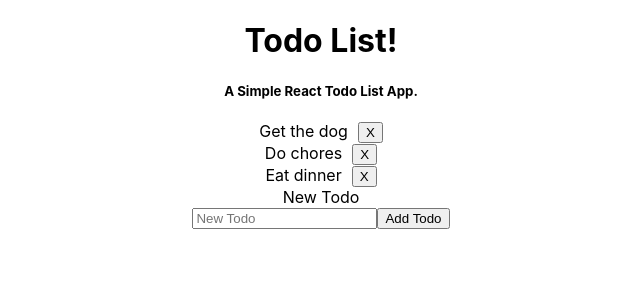
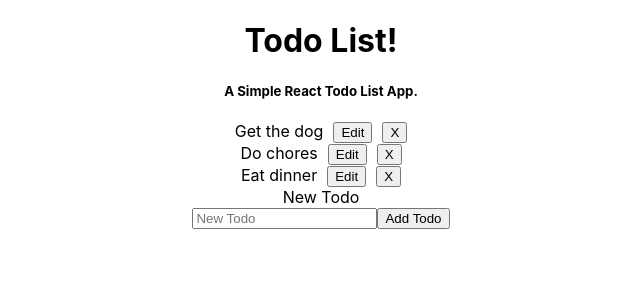
Before and after one commit to JohnObla/react-19-todo-app, a React (Create React App) app: page / in a window 1280 px wide. Shown: the top 300 px of the page, without its empty margins (319-959 px from the left). Built offline with nearby package versions, Linux system fonts and the light colour scheme.

Commit message:
Added half of logic for edit

```diff
--- a/src/Todo/Todo.css
+++ b/src/Todo/Todo.css
@@ -1,7 +1,7 @@
-.Todo-close {
+.Todo-button {
   margin-left: 10px;
 }
 
-.Todo-close:hover {
+.Todo-button:hover {
   cursor: pointer;
 }
--- a/src/Todo/Todo.js
+++ b/src/Todo/Todo.js
@@ -4,14 +4,19 @@ import './Todo.css';
 class Todo extends Component {
   handleDestroy = evt => this.props.destroyTodo(this.props.id);
 
+  handleEdit = evt => this.props.editTodo(this.props.id);
+
   render() {
     return (
       <div>
         {this.props.task}
+        <button onClick={this.handleEdit} type="button" className="Todo-button">
+          Edit
+        </button>
         <button
           onClick={this.handleDestroy}
           type="button"
-          className="Todo-close"
+          className="Todo-button"
         >
           X
         </button>
--- a/src/TodoList/TodoList.js
+++ b/src/TodoList/TodoList.js
@@ -6,17 +6,25 @@ import NewTodoForm from '../NewTodoForm/NewTodoForm';
 class TodoList extends Component {
   state = {
     todos: [
-      { task: 'Get the dog', id: uuidv4() },
-      { task: 'Do chores', id: uuidv4() },
-      { task: 'Eat dinner', id: uuidv4() },
+      { task: 'Get the dog', id: uuidv4(), isEditing: false },
+      { task: 'Do chores', id: uuidv4(), isEditing: false },
+      { task: 'Eat dinner', id: uuidv4(), isEditing: false },
     ],
   };
 
   addTodo = task => {
     const updatedTodos = [...this.state.todos];
-    updatedTodos.push({ task, id: uuidv4() });
+    updatedTodos.push({ task, id: uuidv4(), isEditing: false });
     this.setState({ todos: updatedTodos });
   };
+
+  editTodo = id =>
+    this.setState(state => ({
+      todos: state.todos.map(todo => {
+        todo.isEditing = todo.id === id;
+        return todo;
+      }),
+    }));
 
   destroyTodo = id =>
     this.setState(state => ({
@@ -30,6 +38,7 @@ class TodoList extends Component {
         id={todo.id}
         task={todo.task}
         destroyTodo={this.destroyTodo}
+        editTodo={this.editTodo}
       />
     ));
 
```
